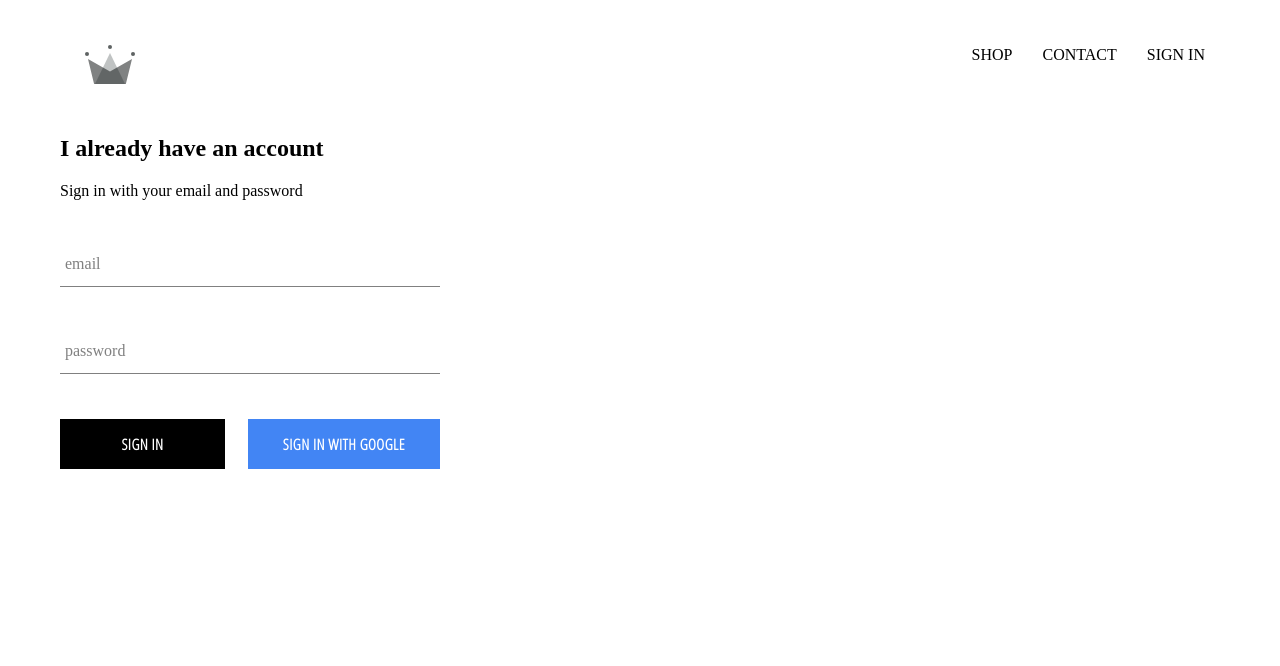
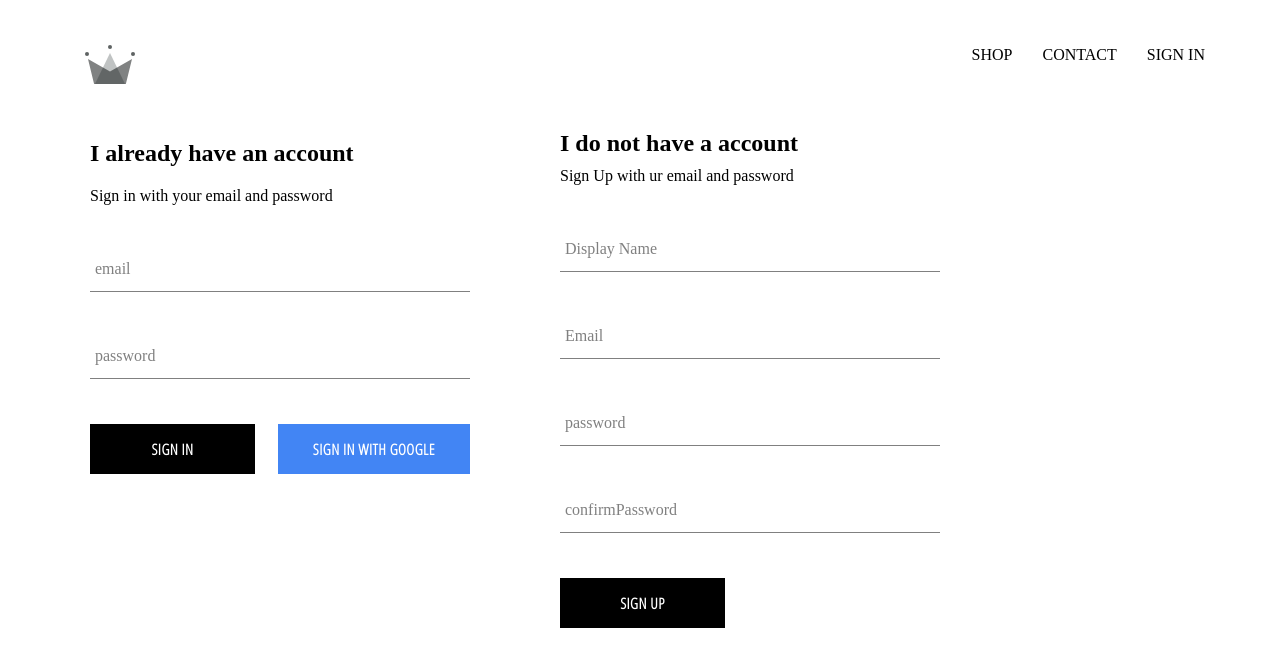
Before and after one commit to bharath885/crwn-clothing, a React (Create React App) app: page /signin in a window 1280 px wide. Shown: the top 666 px of the page. Built offline with nearby package versions, Linux system fonts and the light colour scheme; no server answers.

Commit message:
implemented firebase utils, inclcuded to store authenticated userds into our firestore database

```diff
--- a/src/App.js
+++ b/src/App.js
@@ -6,7 +6,7 @@
 import ShopPage from './pages/shop/shop.component';
 import Header from './components/header/header.component';
 import SignInAndSignUpPage from './pages/sign-in-and-sign-up/sign-in-and-sign-up.component';
-import { auth } from './firebase/firebase.utils';
+import { auth, createUserProfileDocument } from './firebase/firebase.utils';
 
 
 
@@ -26,15 +26,29 @@
 
   //after component mount and check after the sign in completed
   componentDidMount() {
-    this.unSubscribeFromAuth = auth.onAuthStateChanged(user => {
-      this.setState({ currentUser: user });
-      console.log(user);
+    this.unSubscribeFromAuth = auth.onAuthStateChanged(async userAuth => {
+      if (userAuth) {
+        const userRef = await createUserProfileDocument(userAuth);
+        userRef.onSnapshot(snapShot => {
+          this.setState({
+            currentUser: {
+              id: snapShot.id,
+              ...snapShot.data()
+            }
+          });
+          console.log(this.state);
+        });
+      }
+
+
+      this.setState({ currentUser: userAuth });
+      //console.log(user);
     });
 
   }
 
   //after unmounting then empty the login info
-  componentWillUnmount(){
+  componentWillUnmount() {
     this.unSubscribeFromAuth();
   }
 
--- /dev/null
+++ b/src/components/sign-up/sign-up.component.jsx
@@ -0,0 +1,101 @@
+import React from 'react';
+import './sign-up.styles.scss';
+import FormInput from '../form-input/form-input.component';
+import CustomButton from '../custom-button/custom-button.component';
+import { auth, createUserProfileDocument } from '../../firebase/firebase.utils';
+
+class SignUp extends React.Component {
+
+    constructor(props) {
+        super(props);
+
+        this.state = {
+            displayName: '',
+            email: '',
+            password: '',
+            confirmPassword: ''
+
+        }
+    }
+
+
+    handleSubmit = async event => {
+        event.preventDefault();
+        const { displayName, email, password, confirmPassword } = this.state;
+        if (password != confirmPassword) {
+            alert("password does not match");
+            return;
+        }
+
+        try {
+            const { user } = await auth.createUserWithEmailAndPassword(
+                email,
+                password
+            );
+            await createUserProfileDocument(user, { displayName });
+            //used toclear form
+            this.setState({
+                displayName: '',
+                email: '',
+                password: '',
+                confirmPassword: ''
+            });
+
+        }
+        catch (error) {
+            console.error(error);
+        }
+
+    }
+
+    handleChange = event => {
+        const { name, value } = event.target;
+        this.setState({ [name]: value });
+    }
+
+
+    render() {
+        const { displayName, email, password, confirmPassword } = this.state;
+        return (
+            <div className='sign-up'>
+                <h2 className='title'>I do not have a account</h2>
+                <span>Sign Up with ur email and password</span>
+                <form className='sign-up-form' onSubmit={this.handleSubmit}>
+                    <FormInput
+                        type='text'
+                        name='displayName'
+                        value={displayName}
+                        label='Display Name'
+                        onChange={this.handleChange}
+                        required></FormInput>
+                    <FormInput
+                        type='email'
+                        name='email'
+                        value={email}
+                        label='Email'
+                        onChange={this.handleChange}
+                        required></FormInput>
+                    <FormInput
+                        type='password'
+                        name='password'
+                        value={password}
+                        label='password'
+                        onChange={this.handleChange}
+                        required></FormInput>
+                    <FormInput
+                        type='password'
+                        name='confirmPassword'
+                        value={confirmPassword}
+                        label='confirmPassword'
+                        onChange={this.handleChange}
+                        required></FormInput>
+
+                    <CustomButton type='submit'>SIGN UP</CustomButton>
+                </form>
+            </div>
+        )
+    }
+
+}
+
+export default SignUp;
--- /dev/null
+++ b/src/components/sign-up/sign-up.styles.scss
@@ -0,0 +1,9 @@
+.sign-up {
+    display: flex;
+    flex-direction: column;
+    width: 380px;
+
+    .title {
+      margin: 10px 0;
+    }
+  }
--- a/src/firebase/firebase.utils.js
+++ b/src/firebase/firebase.utils.js
@@ -14,16 +14,41 @@
     measurementId: "G-PTLSDW5LLT"
 };
 
+export const createUserProfileDocument = async (userAuth, additionalData) => {
+    if (!userAuth) return;
+    //pass the user info i.e auth id
+    const userRef = firestore.doc(`users/${userAuth.uid}`);
+    const snapShot = await userRef.get();
+    //if snap shot does not exists create a new user in database
+    if (!snapShot.exists) {
+        const { displayName, email } = userAuth;
+        const createdAt = new Date();
+        try {
+            //creates new fields in fire store database
+            await userRef.set({
+                displayName,
+                email,
+                createdAt,
+                ...additionalData
+            })
+        }
+        catch (error) {
+            console.log("error creating user:" + error.message);
+        }
+    }
 
+    return userRef;
+
+}
 firebase.initializeApp(config);
 
 export const auth = firebase.auth(); //used for authentication
-export const firestore= firebase.firestore();
+export const firestore = firebase.firestore();
 
 //used for google authentication
-const provider= new firebase.auth.GoogleAuthProvider();
-provider.setCustomParameters({prompt:'select_account'}); //google auth request for popup and sign in operations
-export const SignInWithGoogle= ()=> auth.signInWithPopup(provider);
+const provider = new firebase.auth.GoogleAuthProvider();
+provider.setCustomParameters({ prompt: 'select_account' }); //google auth request for popup and sign in operations
+export const SignInWithGoogle = () => auth.signInWithPopup(provider);
 
 
 export default firebase;
--- a/src/pages/sign-in-and-sign-up/sign-in-and-sign-up.component.jsx
+++ b/src/pages/sign-in-and-sign-up/sign-in-and-sign-up.component.jsx
@@ -1,10 +1,11 @@
 import React from 'react';
 import './sign-in-and-sign-up.styles.scss';
 import SignIn  from '../../components/sign-in/sign-in.component';
+import SignUp from '../../components/sign-up/sign-up.component';
 
 const SignInAndSignUpPage=()=>(
 
-    <div className='sign-in-and-sign-up'><SignIn/></div>
+    <div className='sign-in-and-sign-up'><SignIn/><SignUp/></div>
 );
 
 export default SignInAndSignUpPage;
--- a/src/pages/sign-in-and-sign-up/sign-in-and-sign-up.styles.scss
+++ b/src/pages/sign-in-and-sign-up/sign-in-and-sign-up.styles.scss
@@ -0,0 +1,7 @@
+.sign-in-and-sign-up{
+width: 850px;
+display: flex;
+justify-content: space-between;
+margin: 30px;
+
+}
```
